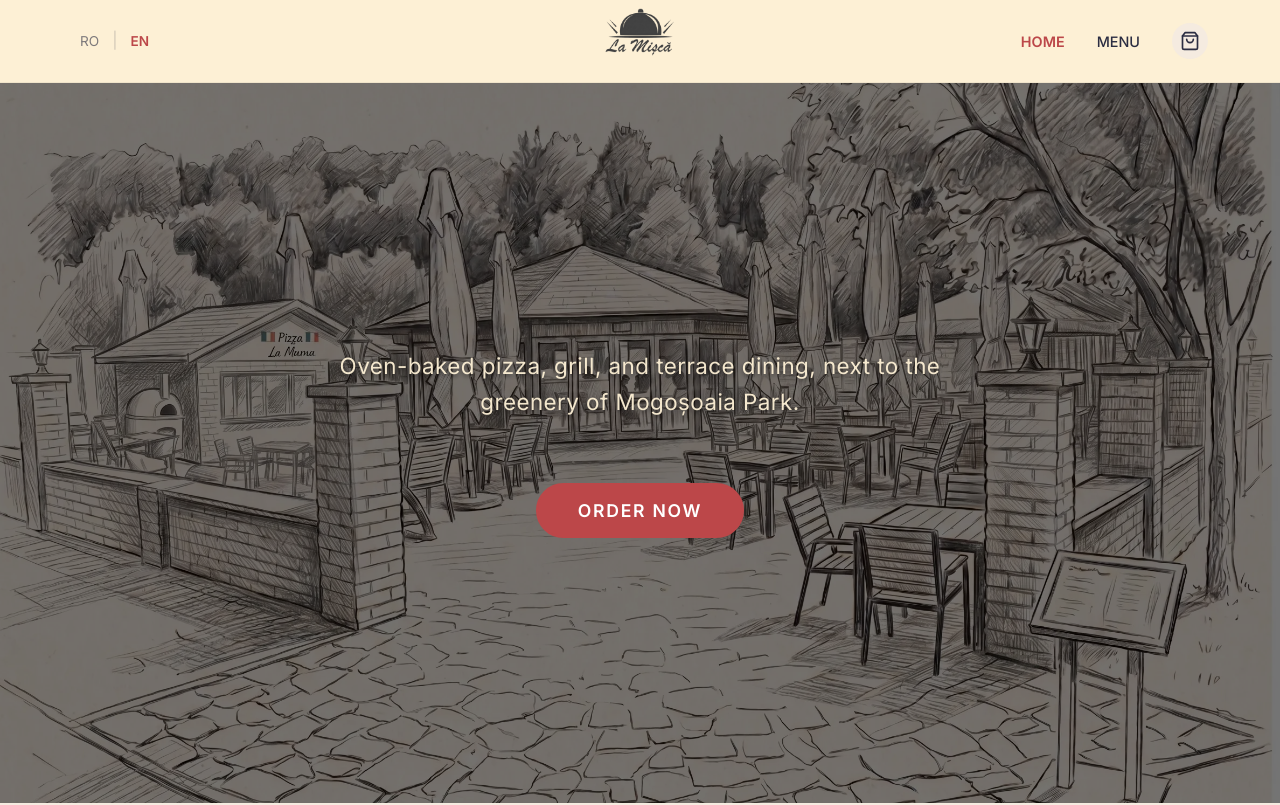
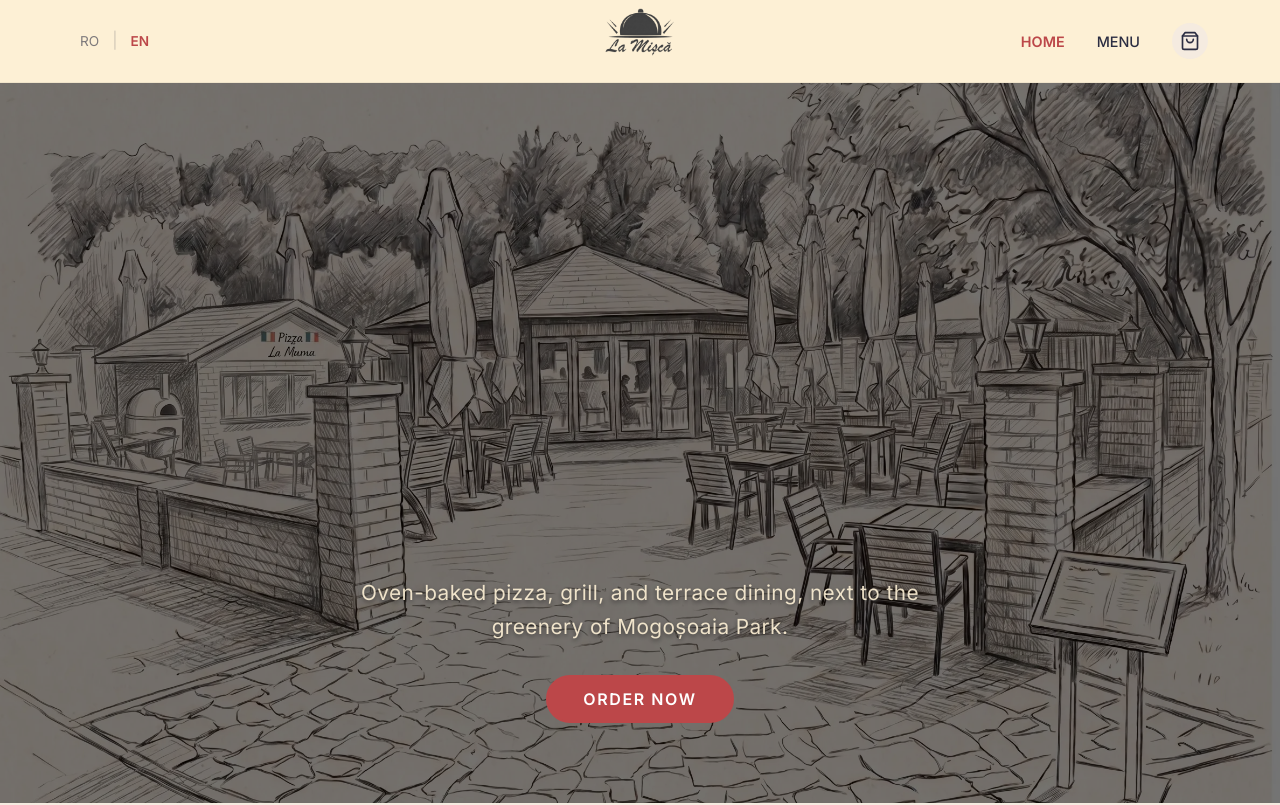
Before and after one commit to Lookah9/LaMisca, a React (Vite) app: page / in a window 1280 px wide. Shown: the top 805 px of the page. Built offline with nearby package versions, Linux system fonts and the light colour scheme.

Commit message:
Move hero content to the bottom of the section

```diff
--- a/src/components/Hero.tsx
+++ b/src/components/Hero.tsx
@@ -13,8 +13,9 @@ export default function Hero({ navigateTo }: HeroProps) {
       width: '100%',
       position: 'relative',
       display: 'flex',
-      alignItems: 'center',
+      alignItems: 'flex-end', // Moved from center to bottom
       justifyContent: 'center',
+      paddingBottom: '10vh', // Space from the bottom
       overflow: 'hidden',
       backgroundColor: '#000'
     }}>
@@ -51,18 +52,18 @@ export default function Hero({ navigateTo }: HeroProps) {
         maxWidth: '700px'
       }}>
         <p style={{
-          fontSize: 'clamp(1.1rem, 2vw, 1.4rem)', // Reduced size to subtext format
+          fontSize: 'clamp(1rem, 1.8vw, 1.3rem)',
           lineHeight: '1.6',
-          margin: '0 auto var(--spacing-lg)',
-          fontWeight: 400, // Lighter weight
-          opacity: 0.95,
+          margin: '0 auto var(--spacing-md)',
+          fontWeight: 400,
+          opacity: 0.9,
           textShadow: '0 2px 4px rgba(0,0,0,0.5)',
           letterSpacing: '0.02em'
         }}>
           {t('hero.subtitle')}
         </p>
         <div style={{ display: 'flex', justifyContent: 'center' }}>
-          <button onClick={() => navigateTo('menu')} className="btn-primary" style={{ padding: '15px 40px', fontSize: '1.1rem', borderRadius: '50px' }}>
+          <button onClick={() => navigateTo('menu')} className="btn-primary" style={{ padding: '12px 35px', fontSize: '1rem', borderRadius: '50px' }}>
             {t('hero.cta')}
           </button>
         </div>
```
